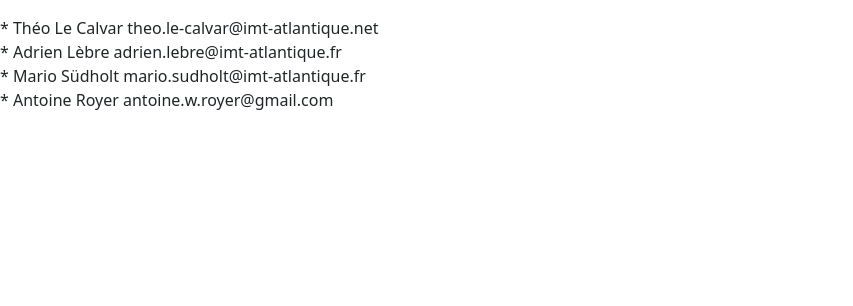
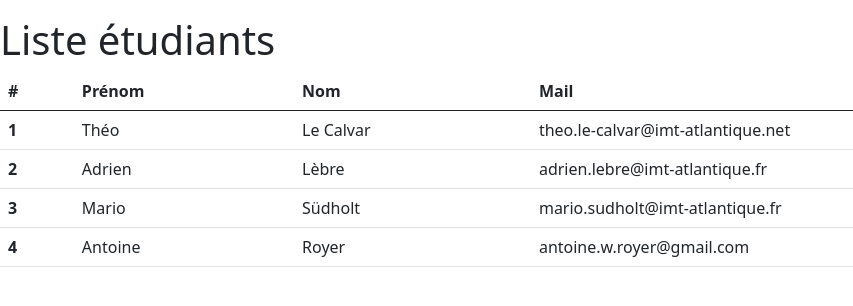
Before and after one commit to LaureVig/WebApp, a Flask app: page /view/enseignants in a window 1280 px wide. Shown: the part 41-347 px from the top of the page, without its empty margins (0-853 px from the left). Run offline with Flask 2, Linux system fonts and the light colour scheme; data comes from the database, SQL or seed files in the repository; both versions use the stored data as it was after the commit.

Commit message:
Affichage liste enseignants

```diff
--- a/templates/template_enseignants.html.jinja2
+++ b/templates/template_enseignants.html.jinja2
@@ -3,9 +3,25 @@
 {% set active_page = "view_enseignants" %}
 
 {% block body %}
-    {% for enseignant in enseignants %}
-        * {{ enseignant.ens_prenom }}
-        {{ enseignant.ens_nom }}
-        {{ enseignant.ens_mail }} <br>
-    {% endfor %}
+    <h1> Liste étudiants </h1>
+    <table class="table">
+        <thead class="thead-dark">
+            <tr>
+                <th scope="col">#</th>
+                <th scope="col">Prénom</th>
+                <th scope="col">Nom</th>
+                <th scope="col">Mail</th>
+            </tr>
+        </thead>
+        <tbody>
+            {% for enseignant in enseignants %}
+                <tr>
+                    <th scope="row">{{ enseignant.ens_id }}</th>
+                    <td>{{ enseignant.ens_prenom }}</td>
+                    <td>{{ enseignant.ens_nom }}</td>
+                    <td>{{ enseignant.ens_mail }}</td>
+                </tr>
+            {% endfor %}
+        </tbody>
+    </table>
 {% endblock %}
--- a/templates/view_layout.html.jinja2
+++ b/templates/view_layout.html.jinja2
@@ -3,6 +3,7 @@
         <meta charset="utf-8">
         <meta name="viewport" content="width=device-width, initial-scale=1, shrink-to-fit=no">
         <link href="https://cdn.jsdelivr.net/npm/bootstrap@5.0.2/dist/css/bootstrap.min.css" rel="stylesheet">
+        <link rel="stylesheet" href="{{ url_for("static", filename="css/style.css") }}"/>
         <title>{{ title }}</title>
     </head>
     <body>
```
Also changed, not shown: templates/static_resources.html.jinja2 (added, +11 -0 lines), README.md, database/database.db.
